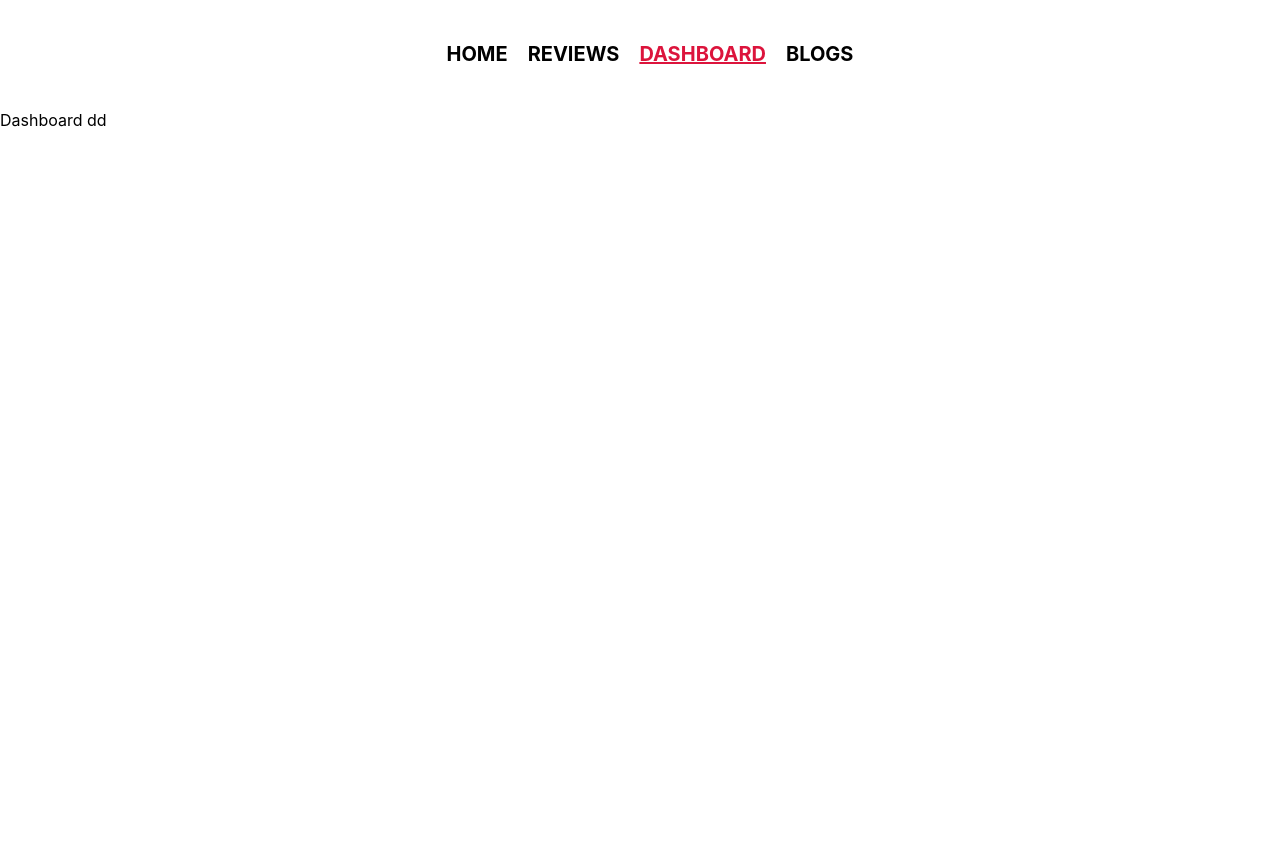
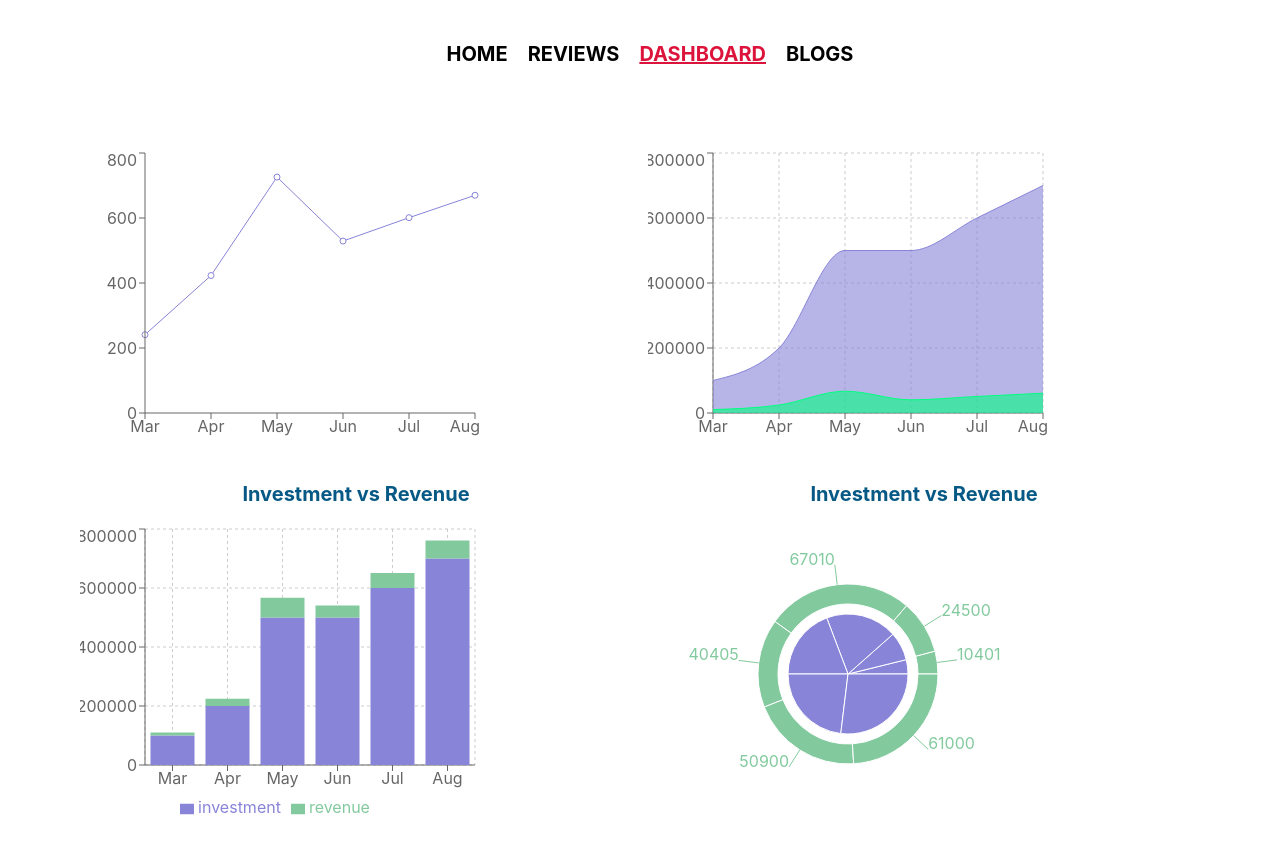
Before and after one commit to chandan-chakma/product-analyze, a React (Create React App) app: page /dashboard in a window 1280 px wide. Shown: the top 854 px of the page. Before the commit the page ends 800 px from the top, so only its background shows below. Built offline with nearby package versions, Linux system fonts and the light colour scheme.

Commit message:
draw rechart

```diff
--- /dev/null
+++ b/public/data.json
@@ -0,0 +1,38 @@
+[
+    {
+        "month": "Mar",
+        "investment": 100000,
+        "sell": 241,
+        "revenue": 10401
+    },
+    {
+        "month": "Apr",
+        "investment": 200000,
+        "sell": 423,
+        "revenue": 24500
+    },
+    {
+        "month": "May",
+        "investment": 500000,
+        "sell": 726,
+        "revenue": 67010
+    },
+    {
+        "month": "Jun",
+        "investment": 500000,
+        "sell": 529,
+        "revenue": 40405
+    },
+    {
+        "month": "Jul",
+        "investment": 600000,
+        "sell": 601,
+        "revenue": 50900
+    },
+    {
+        "month": "Aug",
+        "investment": 700000,
+        "sell": 670,
+        "revenue": 61000
+    }
+]
--- a/src/components/Dashboard/Dashboard.js
+++ b/src/components/Dashboard/Dashboard.js
@@ -1,9 +1,59 @@
-import React from 'react';
+import axios from 'axios';
+import React, { useEffect, useState } from 'react';
+import { Area, AreaChart, Bar, BarChart, CartesianGrid, Legend, Line, LineChart, Pie, PieChart, Tooltip, XAxis, YAxis } from 'recharts';
+
 
 const Dashboard = () => {
+    const [data, setData] = useState([]);
+    useEffect(() => {
+        axios.get('data.json')
+            .then(data => setData(data.data))
+
+    }, [])
+
     return (
-        <div>
-            <h2>Dashboard dd</h2>
+        <div className='grid grid-cols-2 gap-4 m-20 text-center'>
+            <div>
+                <LineChart width={400} height={300} data={data}>
+                    <Line dataKey="sell" stroke="#8884d8" />
+                    <XAxis dataKey="month" />
+                    <YAxis />
+                    <Tooltip></Tooltip>
+                </LineChart>
+            </div>
+            <div>
+                <AreaChart width={400} height={300} data={data}>
+
+                    <CartesianGrid strokeDasharray="3 3" />
+                    <XAxis dataKey="month" />
+                    <YAxis dataKey="investment" />
+                    <Tooltip />
+                    <Area type="monotone" dataKey="investment" stroke="#8884d8" fill="#8884d8" />
+                    <Area type="monotone" dataKey="revenue" stroke="#00FF80" fill="#00FF80" />
+
+                </AreaChart>
+            </div>
+            <div>
+                <h1 className='text-xl text text-sky-800 font-bold m-4'>Investment vs Revenue</h1>
+                <BarChart width={400} height={300} data={data} >
+                    <CartesianGrid strokeDasharray="3 3" />
+                    <XAxis dataKey="month" />
+                    <YAxis />
+                    <Tooltip />
+                    <Legend />
+                    <Bar dataKey="investment" stackId="a" fill="#8884d8" />
+                    <Bar dataKey="revenue" stackId="a" fill="#82ca9d" />
+                </BarChart>
+            </div>
+
+            <div>
+                <h1 className='text-xl text text-sky-800 font-bold m-4'>Investment vs Revenue</h1>
+                <PieChart width={400} height={300}>
+                    <Pie data={data} dataKey="investment" cx="50%" cy="50%" outerRadius={60} fill="#8884d8" />
+                    <Pie data={data} dataKey="revenue" cx="50%" cy="50%" innerRadius={70} outerRadius={90} fill="#82ca9d" label />
+                    <Tooltip></Tooltip>
+                </PieChart>
+            </div>
 
         </div>
     );
```
